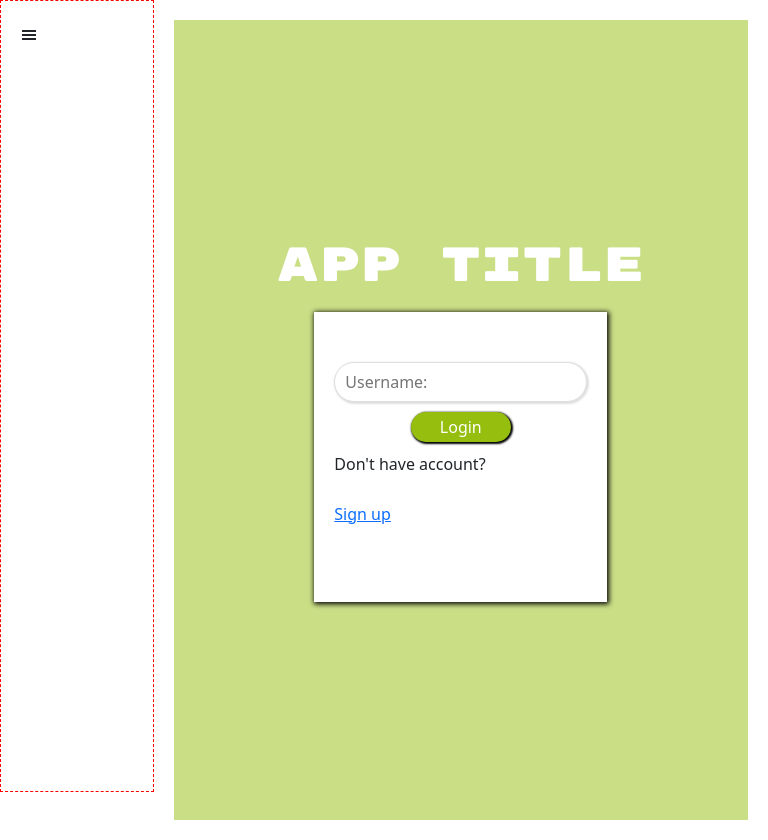
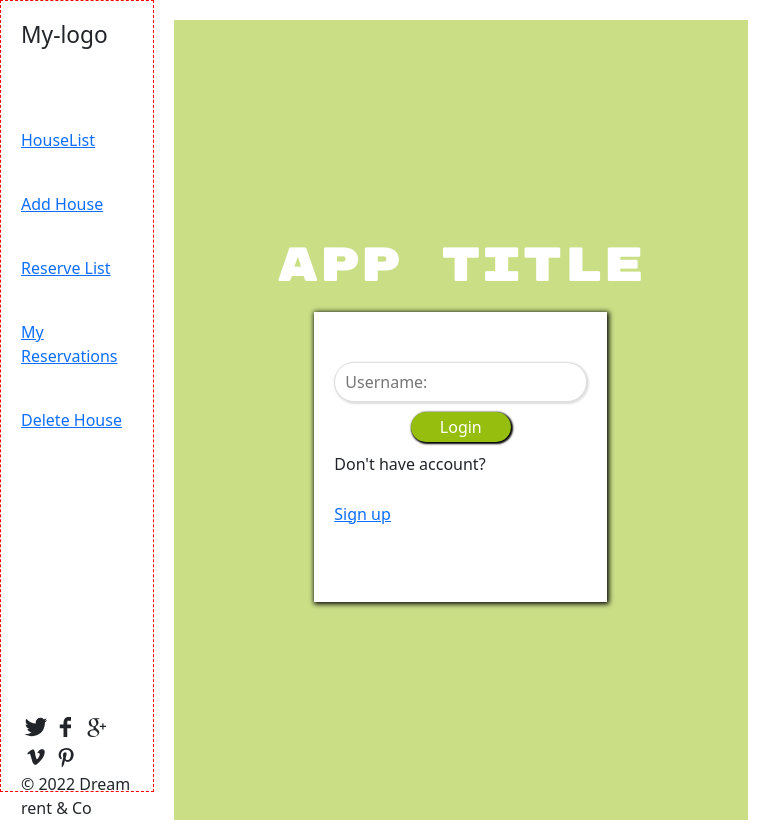
Before and after one commit to Shubh-Dev/dream-rent, a React (Create React App) app: page /login in a window 768 px wide. Built offline with nearby package versions, Linux system fonts and the light colour scheme.

Commit message:
Make mobile navbar  menu responsive

```diff
--- a/src/App.css
+++ b/src/App.css
@@ -5,12 +5,29 @@
   padding: 0;
   box-sizing: border-box;
 }
-
+.sidebar-container{
+  display: none;
+}
 .App {
-  display: grid;
-  grid-template-columns: 20% 80%;
+  min-height: 100vh;
 }
-
+.hamburger {
+  padding: 10px;
+  position: absolute;
+}
 .main-container {
   padding: 20px;
 }
+@media (min-width: 768px) {
+  .hamburger {
+    display: none;
+  }
+
+  .sidebar-container {
+    display: block;
+  }
+  .App {
+  display: grid;
+  grid-template-columns: 20% 80%;
+  }
+}
--- a/src/App.js
+++ b/src/App.js
@@ -1,5 +1,6 @@
 import React, { useEffect } from 'react';
 import { Routes, Route, useLocation } from 'react-router-dom';
+import { GiHamburgerMenu } from 'react-icons/gi';
 import AddHouse from './components/AddHouse';
 import HouseList from './components/HouseList';
 import ReserveList from './components/ReserveList';
@@ -22,7 +23,10 @@ function App() {
 
   return (
     <div className="App">
-      <div className="sidebar-container">
+      <div className="hamburger">
+        <GiHamburgerMenu />
+      </div>
+      <div className="sidebar-container desktop">
         <Sidebar />
       </div>
       <div className="main-container">
--- a/src/components/Hamburger.js
+++ /dev/null
@@ -1,11 +0,0 @@
-import { GiHamburgerMenu } from 'react-icons/gi';
-
-const Hamburger = () => (
-
-  <div className="hamburger">
-    <GiHamburgerMenu />
-  </div>
-
-);
-
-export default Hamburger;
--- a/src/components/HouseList.js
+++ b/src/components/HouseList.js
@@ -10,7 +10,7 @@ const HouseList = () => {
   }, []);
   const houses = useSelector((state) => state.houses);
   return (
-    <div className="d-flex container">
+    <div className="mainList d-flex flex-column container">
       {houses.map((house) => (
         <div className="card" key={house.id}>
           <Link to={`houses/${house.id}`}>
--- a/src/components/Sidebar.js
+++ b/src/components/Sidebar.js
@@ -1,15 +1,15 @@
 import React from 'react';
 import { NavLink } from 'react-router-dom';
 import SocialIcon from './SocialIcon';
-import Hamburger from './Hamburger';
+// import Hamburger from './Hamburger';
 import './sidebar.css';
 
 const Sidebar = () => (
   <div className="nav-bar-container">
 
-    <div className="hamburger-container">
+    {/* <div className="hamburger-container">
       <Hamburger />
-    </div>
+    </div> */}
 
     <div className="logo-container">
       <h4>My-logo</h4>
--- a/src/components/sidebar.css
+++ b/src/components/sidebar.css
@@ -24,25 +24,3 @@
 .social-logos {
   margin-top: 30vh;
 }
-
-.hamburger-container {
-  display: none;
-}
-
-@media (max-width: 768px) {
-  .nav-links-container {
-    display: none;
-  }
-
-  .logo-container {
-    display: none;
-  }
-
-  .hamburger-container {
-    display: block;
-  }
-
-  .show {
-    display: block;
-  }
-}
```
